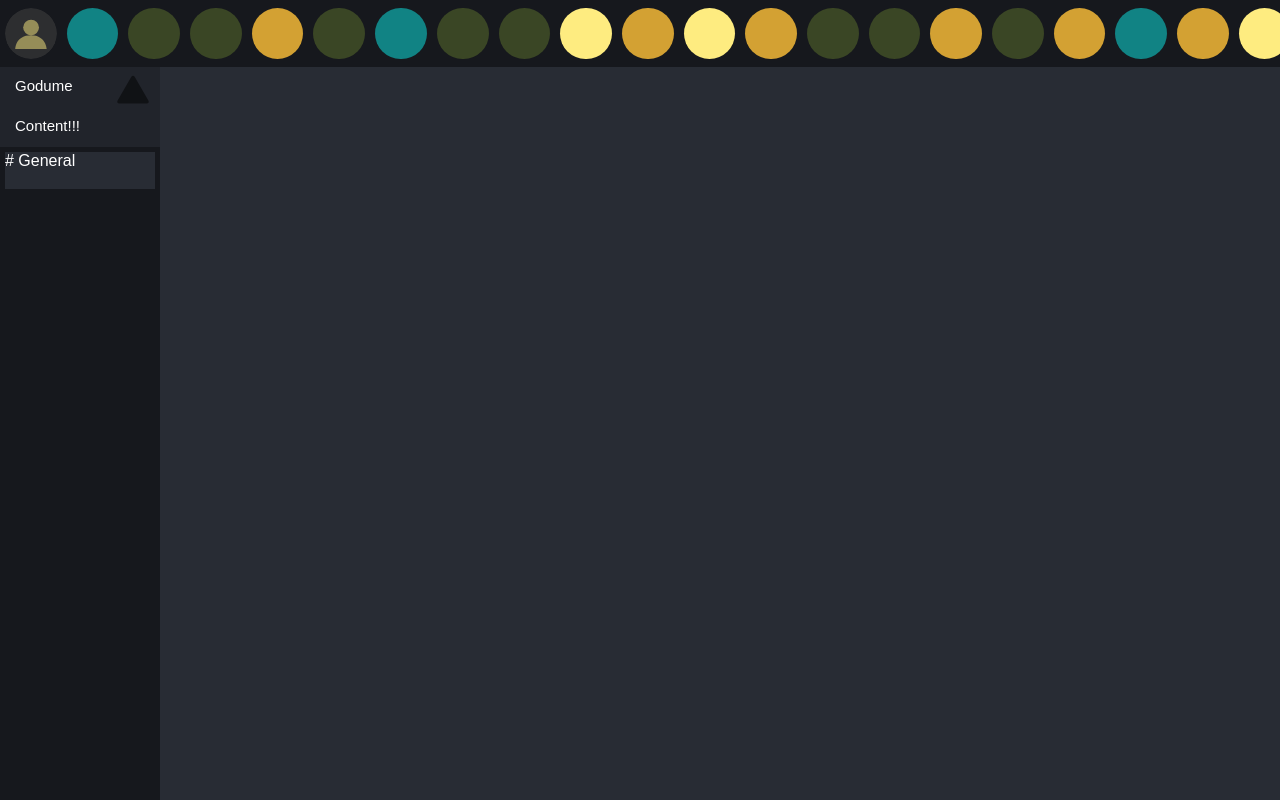
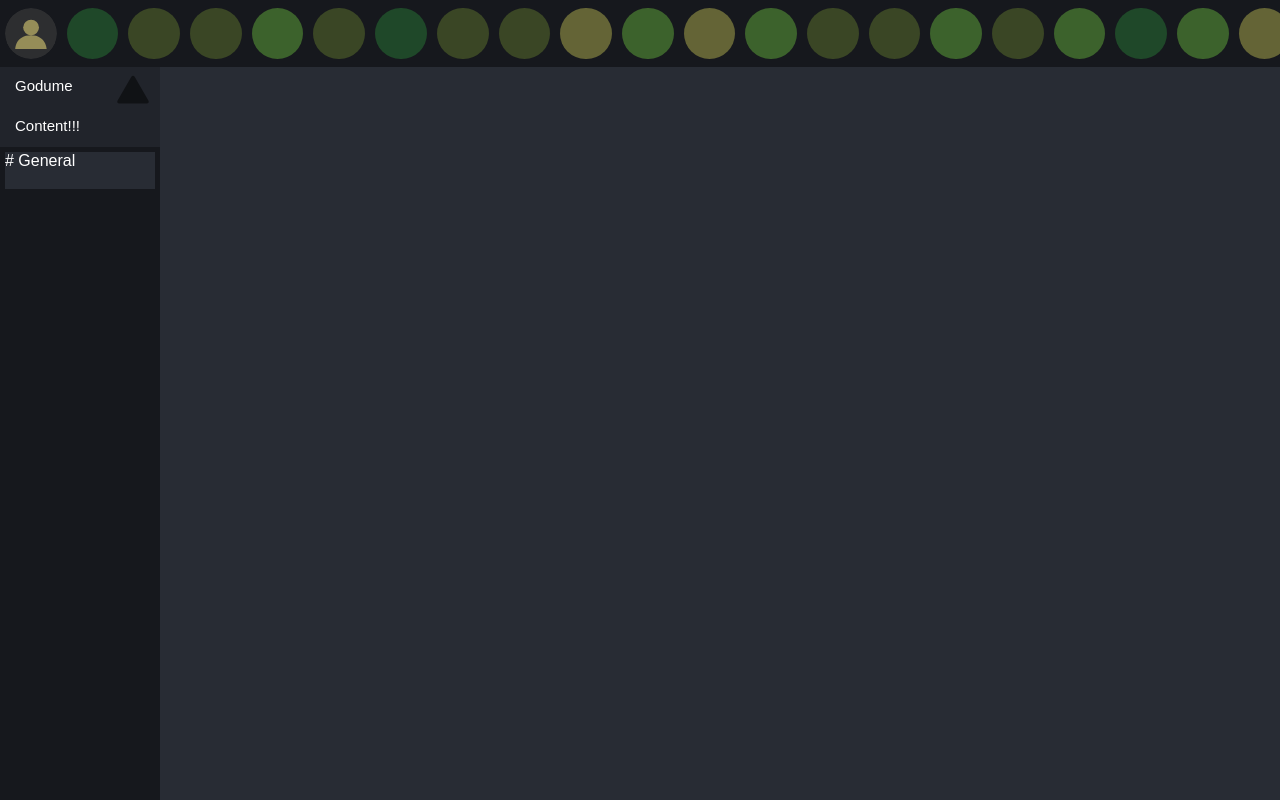
Before and after one commit to mineTomek/Godume, a React (Create React App) app: page / in a window 1280 px wide. Built offline with nearby package versions, Linux system fonts and the light colour scheme.

Commit message:
Updated colors

```diff
--- a/src/App.css
+++ b/src/App.css
@@ -3,19 +3,19 @@
 :root {
   --headerheight: 15mm;
 
-  --dark-1: hsl(220, 13%, 18%);
+  --dark-1: #282c34;
 
-  --dark-2: hsl(225, 13%, 15%);
+  --dark-2: #21242b;
 
-  --dark-3: hsl(225, 13%, 10%);
+  --dark-3: #16181d;
 
   --color-primary: #3A4625;
 
-  --color-secondary: #118384/*#256333*/;
+  --color-secondary: #1F4829;
 
-  --color-accent: #D3A133;
+  --color-accent: #3C622C;
 
-  --color-accent-2: #FEEC80;
+  --color-accent-2: #646436;
 }
 
 .App, body {
@@ -83,6 +83,14 @@
   margin-top: calc(var(--headerheight) + 10px);
 }
 
+.Content > div.Inside-content {
+  margin-left: calc(10rem);
+}
+
+.Inside-content > p {
+  margin-left: 10px;
+}
+
 a {
   color: #61dafb;
   text-decoration: none;
```
